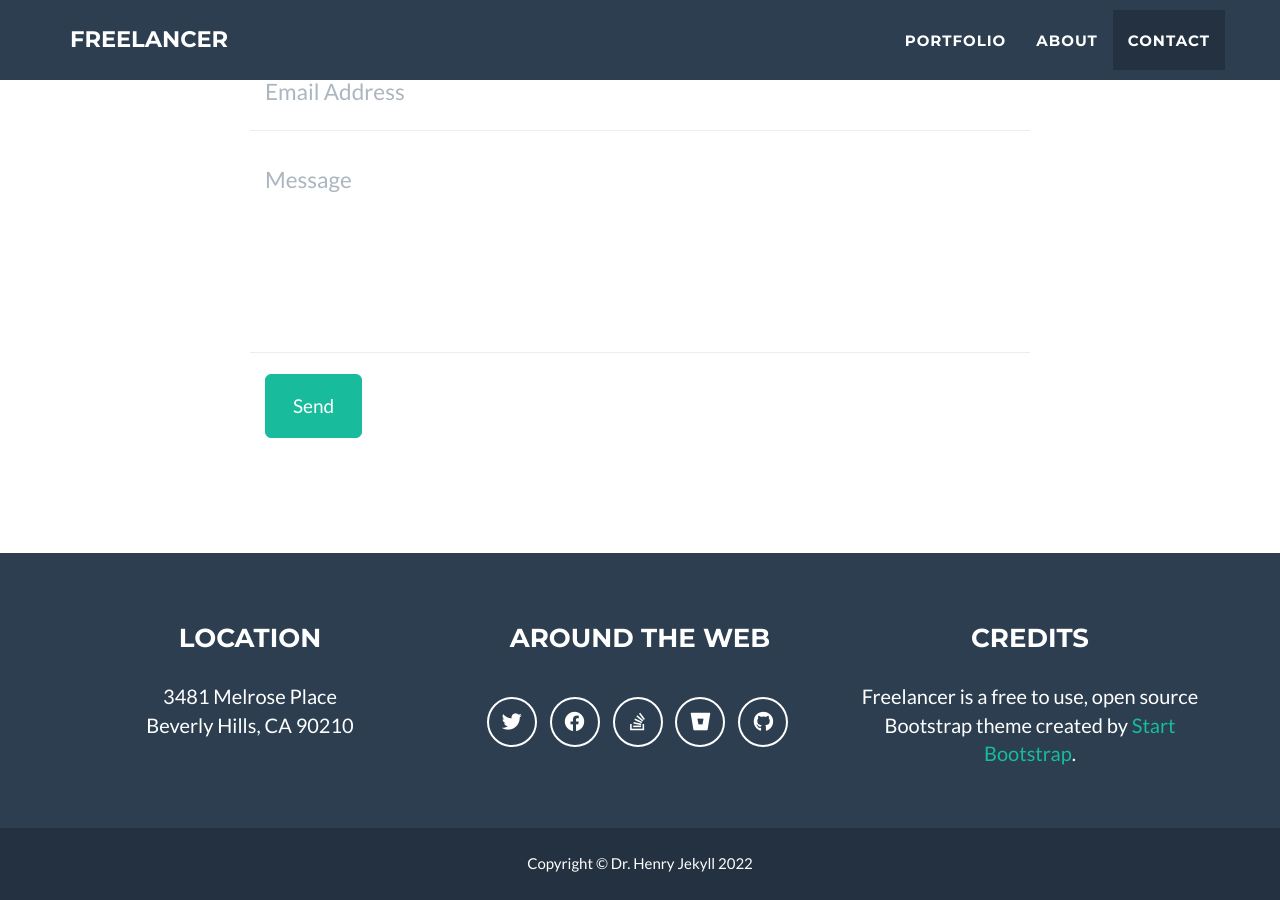
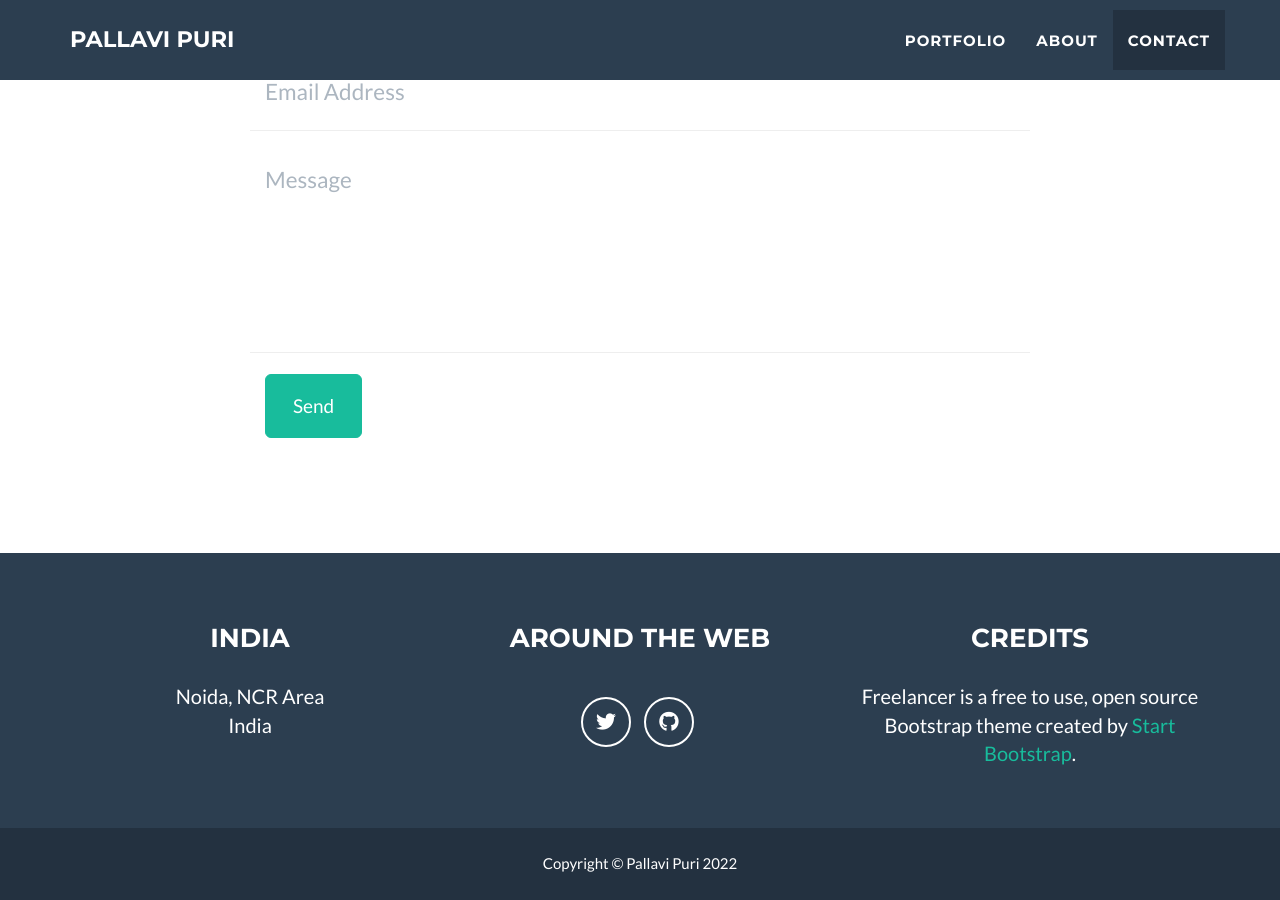
Before and after one commit to pallavi-puri/pallavipuri.github.io, a Jekyll site: the page built from _posts/2014-07-18-project-1.markdown, in a window 1280 px wide and 900 px high, scrolled down 2492 px. Built offline with Jekyll 4.4.1, drawn with Linux system fonts in a browser that asks for light colours; some of the changed text lies outside the part shown.

Commit message:
Update _config.yml

```diff
--- a/_config.yml
+++ b/_config.yml
@@ -1,11 +1,11 @@
 # Site settings
-title: Freelancer
-email: your-email@domain.com
-url: https://github.com/jeromelachaud/freelancer-theme
-description: "Write an awesome description for your new site here. You can edit this line in _config.yml. It will appear in your document head meta (for Google search results) and in your feed.xml site description."
-keywords: "your keywords, separated by commas"
-skills: "Web Developer - Graphic Artist - User Experience Designer"
-meta_author: LastName FirstName
+title: Pallavi Puri
+email: pallavipuri.mail@gmail.com
+url: https://github.com/pallavi-puri/pallavipuri.github.io
+description: "Home maker with a sharp interests and skills on various drawing, painting and art works!"
+keywords: "Art, Craft, painting"
+skills: "Art, Craft and painting"
+meta_author: Pallavi Puri
 
 # Google webmaster tools
 google_verify:
@@ -32,28 +32,22 @@ color:
 
 # Footer settings
 footer:
-  copyright: Dr. Henry Jekyll
-  location: Location
+  copyright: Pallavi Puri
+  location: India
   social: Around the Web
   credits: Credits
 
 # Social networks usernames (many more available: google-plus, flickr, dribbble, pinterest, instagram, tumblr, linkedin, etc.)
 social:
   - title: twitter
-    url: http://twitter.com/jekyllrb
-  - title: facebook
-    url:
-  - title: stack-overflow
-    url: http://stackoverflow.com/questions/tagged/jekyll
-  - title: bitbucket
-    url: http://bitbucket.org/jekyll
+    url: http://twitter.com/PallaviPuriInd
   - title: github
-    url: http://github.com/jekyll
+    url: http://github.com/pallavi-puri
 
 # Postal address (add as many lines as necessary)
 address:
-  - line: 3481 Melrose Place
-  - line: Beverly Hills, CA 90210
+  - line: Noida, NCR Area
+  - line: India
 
 # Credits content
 credits: 'Freelancer is a free to use, open source Bootstrap theme created by <a href="http://startbootstrap.com">Start Bootstrap</a>.'
```
